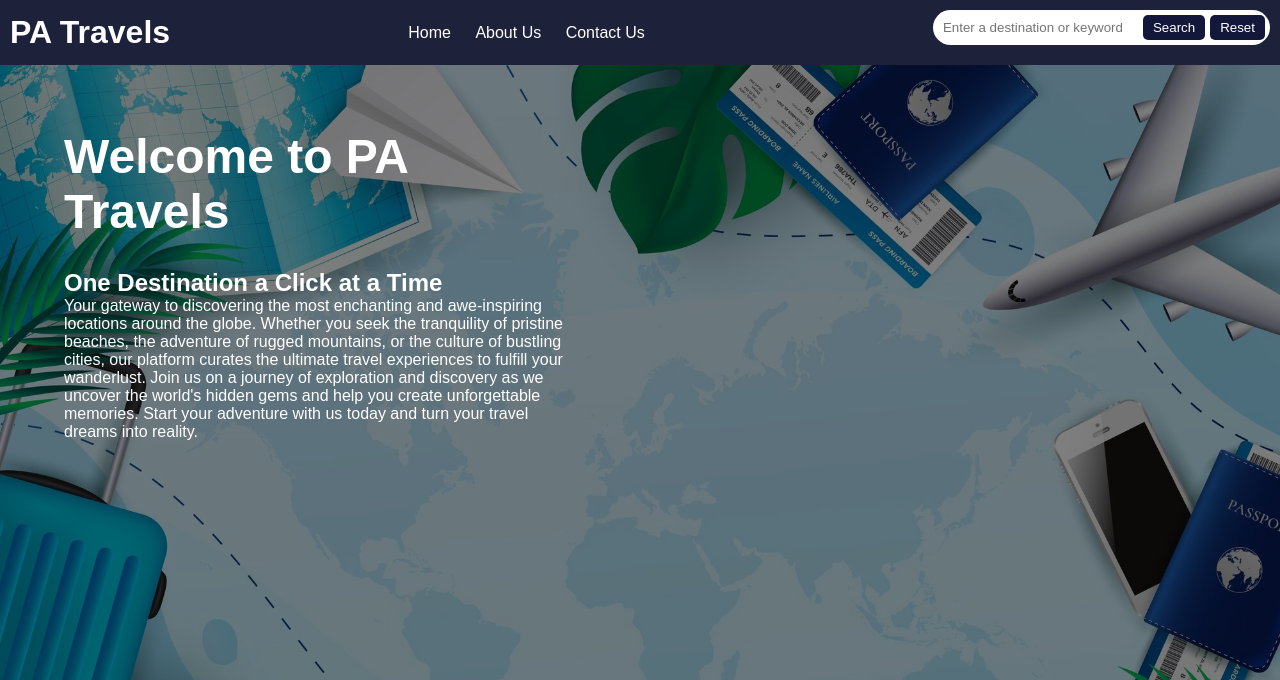
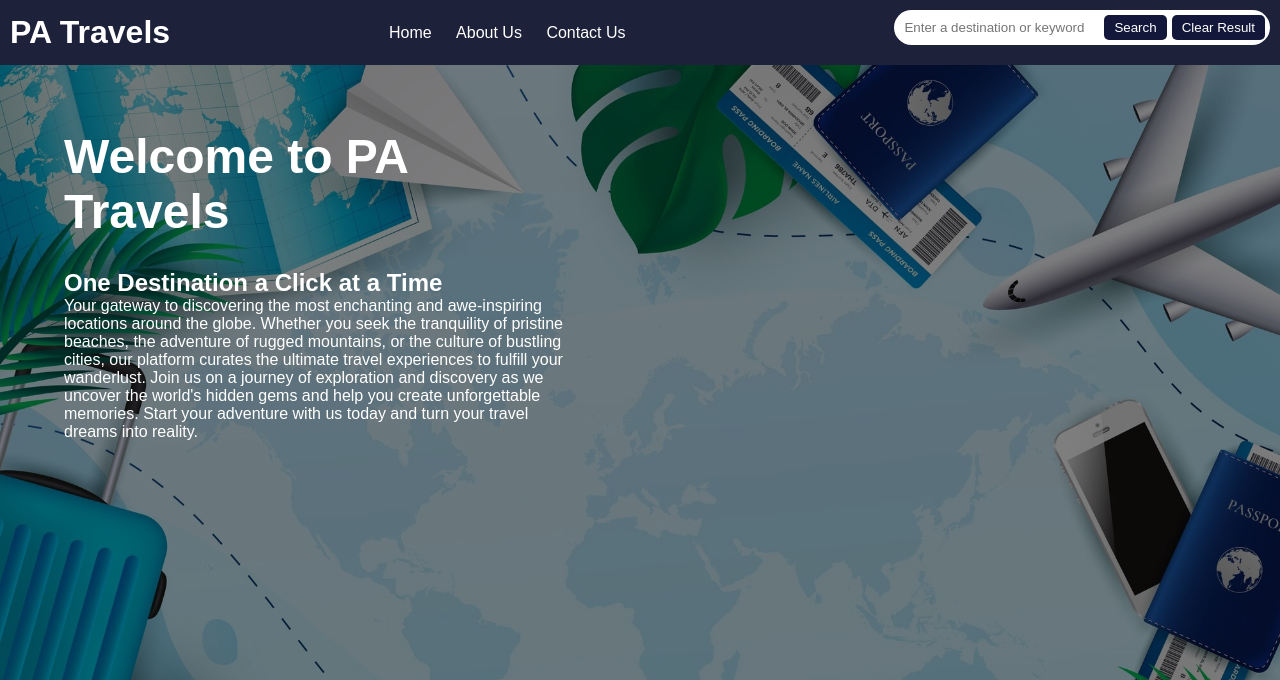
Before and after one commit to PeterAbah1819/PA-Travels, a plain HTML site: page index.html in a window 1280 px wide. Shown: the top 680 px of the page. Drawn offline with Linux system fonts and the light colour scheme.

Commit message:
fix search issues

```diff
--- a/index.html
+++ b/index.html
@@ -20,7 +20,7 @@
                     <div class="searchContainer">
                         <input type="text" id="conditionInput" placeholder="Enter a destination or keyword">
                         <button id="btnSearch" disabled>Search</button>
-                        <button id="btnReset" disabled>Reset</button>
+                        <button id="btnReset" disabled>Clear Result</button>
 
 
 
```
